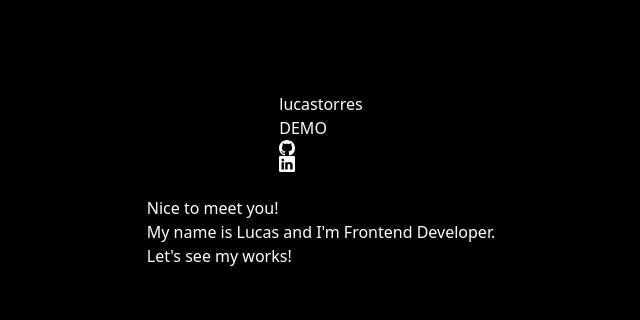
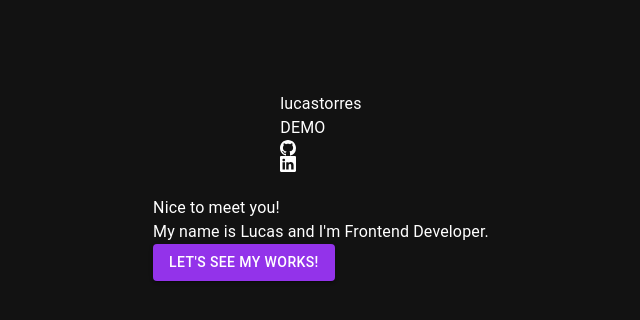
Before and after one commit to lftdev/lftdev-portfolio, a Next.js app: page / in a window 1280 px wide. Shown: the top 320 px of the page, without its empty margins (319-959 px from the left). Built offline with nearby package versions, Linux system fonts and the light colour scheme.

Commit message:
feat: Implement MaterialUI

```diff
--- /dev/null
+++ b/app/components/ThemeRegistry.tsx
@@ -0,0 +1,87 @@
+// app/ThemeRegistry.tsx
+'use client'
+import createCache from '@emotion/cache'
+import { useServerInsertedHTML } from 'next/navigation'
+import { CacheProvider } from '@emotion/react'
+import { ThemeProvider, createTheme } from '@mui/material/styles'
+import CssBaseline from '@mui/material/CssBaseline'
+import { useState } from 'react'
+
+interface Options {
+  key: string
+}
+
+interface Props {
+  options: Options
+  themeMode: 'light' | 'dark'
+  children: React.ReactNode
+}
+
+// This implementation is from emotion-js
+// https://github.com/emotion-js/emotion/issues/2928#issuecomment-1319747902
+
+export default function ThemeRegistry (props: Props): JSX.Element {
+  const { options, children, themeMode } = props
+
+  const [{ cache, flush }] = useState(() => {
+    const cache = createCache(options)
+    cache.compat = true
+    const prevInsert = cache.insert
+    let inserted: string[] = []
+    cache.insert = (...args) => {
+      const serialized = args[1]
+      if (cache.inserted[serialized.name] === undefined) {
+        inserted.push(serialized.name)
+      }
+      return prevInsert(...args)
+    }
+    const flush = (): string[] => {
+      const prevInserted = inserted
+      inserted = []
+      return prevInserted
+    }
+    return { cache, flush }
+  })
+
+  useServerInsertedHTML(() => {
+    const names = flush()
+    if (names.length === 0) {
+      return null
+    }
+    let styles = ''
+    for (const name of names) {
+      // eslint-disable-next-line @typescript-eslint/restrict-plus-operands
+      styles += cache.inserted[name]
+    }
+    return (
+      <style
+        key={cache.key}
+        data-emotion={`${cache.key} ${names.join(' ')}`}
+        dangerouslySetInnerHTML={{
+          __html: styles
+        }}
+      />
+    )
+  })
+
+  const theme = createTheme({
+    palette: {
+      mode: themeMode,
+      primary: {
+        main: '#9333EA'
+      },
+      secondary: {
+        main: '#EC4899'
+      }
+    }
+  })
+
+  return (
+    <CacheProvider value={cache}>
+      <ThemeProvider theme={theme}>
+        <CssBaseline />
+        {children}
+      </ThemeProvider>
+    </CacheProvider>
+  )
+}
--- a/app/global.css
+++ b/app/global.css
@@ -4,9 +4,6 @@
 html, body {
   height: 100%;
 }
-:root {
-  @apply bg-black text-white;
-}
 body:nth-child(2) {
   @apply flex flex-col items-center gap-6 pt-[92px] px-5;
 }
--- a/app/layout.tsx
+++ b/app/layout.tsx
@@ -2,9 +2,10 @@ import './global.css'
 import { GITHUB_ICON, LINKEDIN_ICON } from './components/SVGIcon'
 import Link from 'next/link'
 import Heading from './components/html-customs/Heading'
+import ThemeRegistry from './components/ThemeRegistry'
 export const metadata = {
   title: 'Portfolio | Lucas Franco Torres',
-  description: 'Frontend Web Developer | SSR (Server Side Rendering) TDD (Test Driven Development)'
+  description: 'Frontend Web Developer | Next.js, React, tailwindcss and TDD (Test Driven Development)'
 }
 
 export default function RootLayout ({ children }: { children: React.ReactNode }): JSX.Element {
@@ -12,7 +13,8 @@ export default function RootLayout ({ children }: { children: React.ReactNode })
   return (
     <html lang='en'>
       <body>
-        <header className='fixed top-0 flex justify-around items-center w-full p-5 bg-[rgba(0,0,0,.8)] z-50'>
+        <ThemeRegistry options={{ key: 'mui' }} themeMode='dark'>
+          <header className='fixed top-0 flex justify-around items-center w-full p-5 z-50'>
             <span>
               <Link href='/'>
                 <Heading level={4} className='font-bold'>
@@ -39,6 +41,7 @@ export default function RootLayout ({ children }: { children: React.ReactNode })
             </nav>
           </header>
           {children}
+        </ThemeRegistry>
       </body>
     </html>
   )
--- a/app/page.tsx
+++ b/app/page.tsx
@@ -1,23 +1,23 @@
-import Link from 'next/link'
+import { Button } from '@mui/material'
 import Heading from './components/html-customs/Heading'
 export default function HomePage (): JSX.Element {
   // Redundant role used for paragraph element was included as it was not being detected by tests.
-  const radiance = 'before:rounded-full before:animate-pulse before:[box-shadow:0px_0px_200px_100px_rgba(240,129,181,1)] before:-z-50'
+  const radiance = 'before:rounded-full before:animate-pulse before:[box-shadow:0px_0px_200px_100px_rgba(240,129,181,1)]'
   return (
     <div className='flex flex-col justify-center max-w-6xl h-full px-5 pt-[72px]'>
       <main className='p-5'>
-        <div className='grid gap-2'>
+        <div className='grid gap-2 relative z-10'>
           <Heading level={2} className='text-pink-500'>
             Nice to meet you!
           </Heading>
           <Heading level={1}>
-            My name is <span className='font-bold text-purple-600 animate-heartbeat'>Lucas</span> and I'm Frontend Developer.
+            My name is <span className='font-bold text-purple-600'>Lucas</span> and I'm Frontend Developer.
           </Heading>
         </div>
         <div className={`grid place-items-center h-56 ${radiance}`}>
-          <Link className='p-2 rounded-md bg-purple-600 font-bold' href='./repos'>
+          <Button href='./repos' variant='contained'>
             Let's see my works!
-          </Link>
+          </Button>
         </div>
       </main>
     </div>
--- a/package.json
+++ b/package.json
@@ -7,6 +7,9 @@
     "test": "vitest"
   },
   "dependencies": {
+    "@emotion/react": "^11.11.1",
+    "@emotion/styled": "^11.11.0",
+    "@mui/material": "^5.14.7",
     "@octokit/core": "^5.0.0",
     "dotenv": "^16.3.1",
     "next": "^13.4.15",
```
Lines whose indentation alone changed are shown as unchanged.
